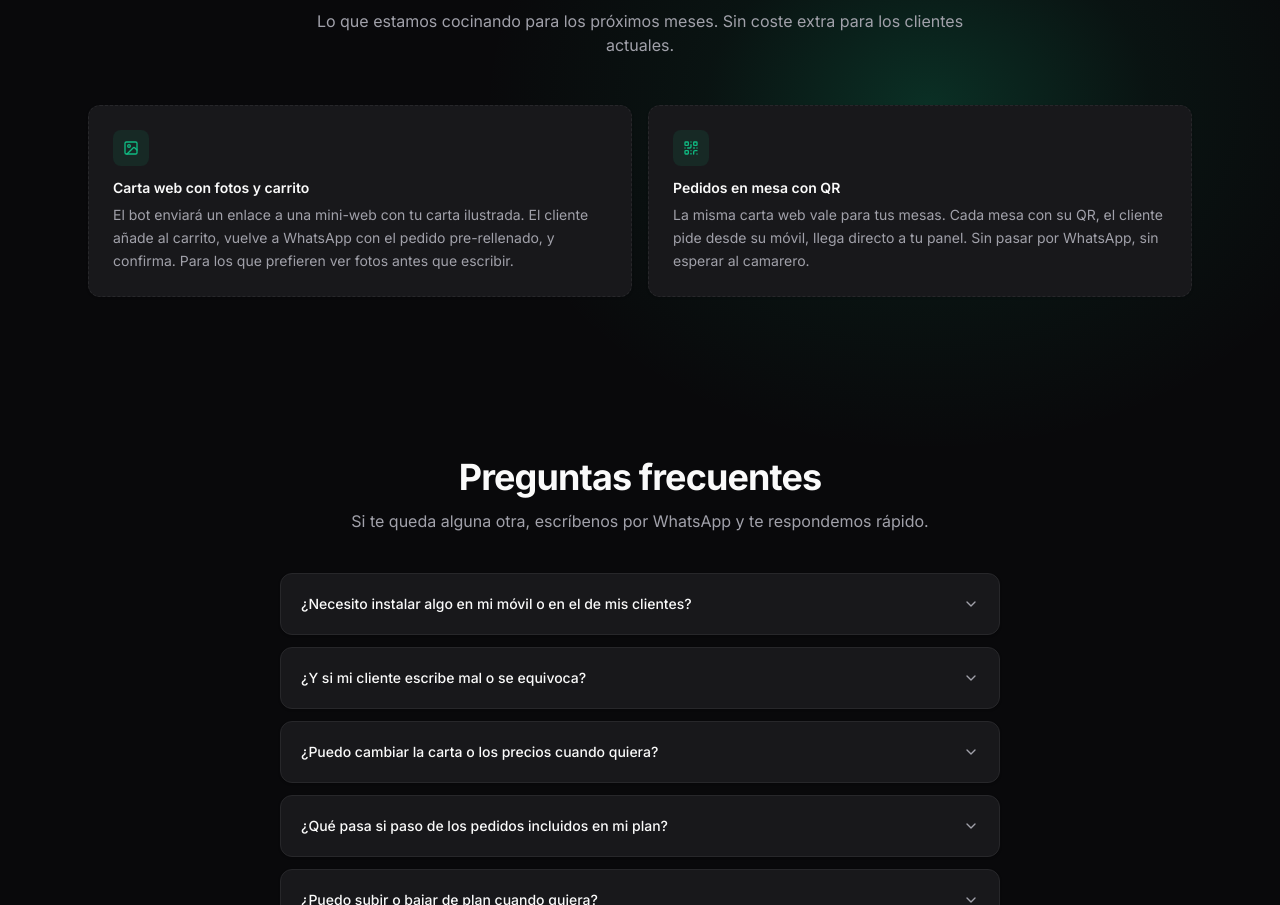
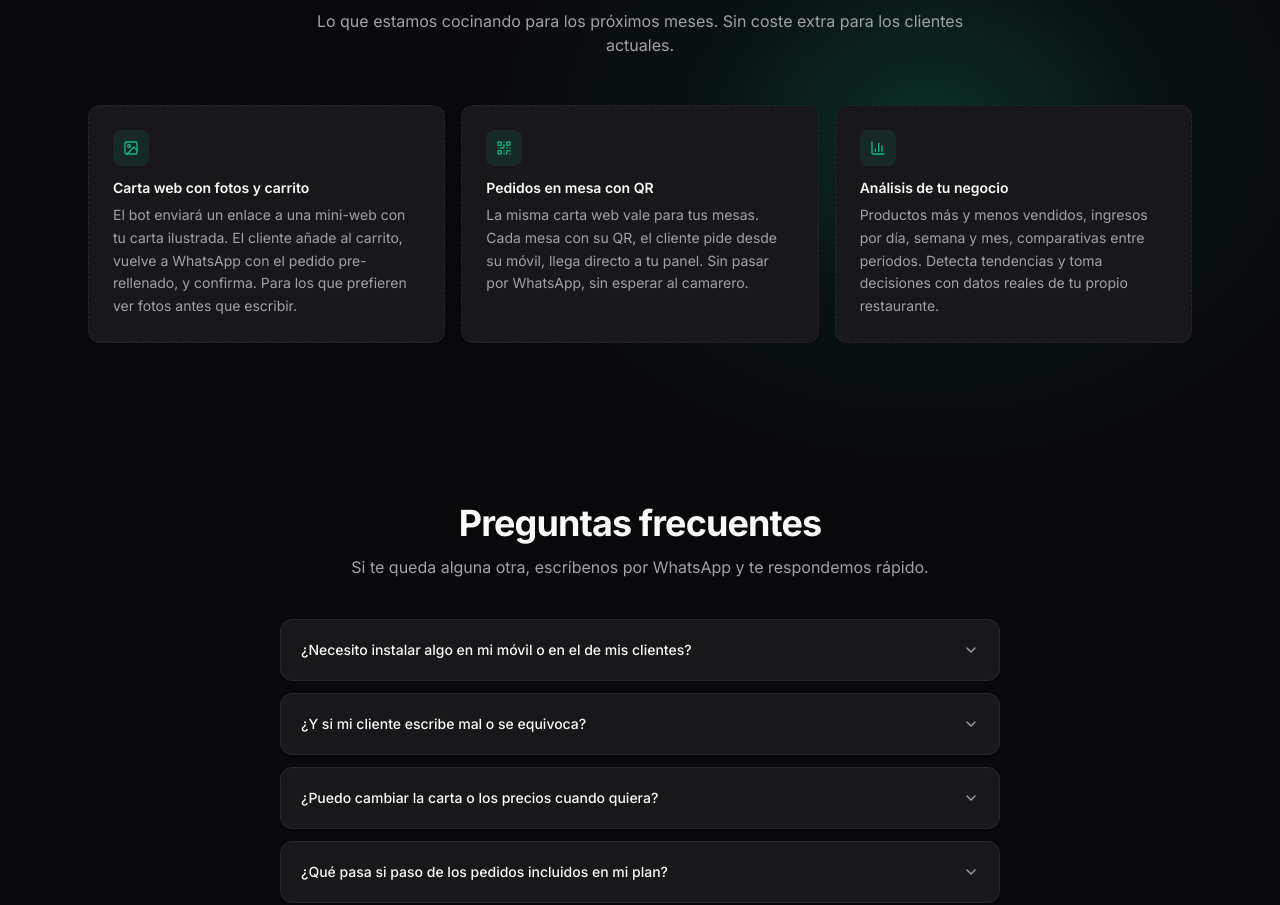
Before and after one commit to sancascd/panel-pedidos, a Next.js app: page / in a window 1280 px wide. Shown: the part 3557-4462 px from the top of the page. Built offline with nearby package versions, Linux system fonts and the light colour scheme.

Commit message:
feat: tercera tarjeta de Próximamente — Análisis del negocio
Productos más/menos vendidos, ingresos por día/semana/mes, comparativas
entre periodos. Grid pasa de 2 a 3 columnas en md+ para acomodar la nueva.

Co-Authored-By: Claude Opus 4.7 (1M context) <noreply@anthropic.com>

```diff
--- a/app/page.js
+++ b/app/page.js
@@ -5,7 +5,7 @@ import Link from 'next/link';
 import {
   MessageSquare, Bot, LayoutDashboard, Check, Star, Bell,
   Smartphone, Zap, ShieldCheck, Sparkles, ArrowRight,
-  ChevronDown, QrCode, Image as ImageIcon
+  ChevronDown, QrCode, Image as ImageIcon, BarChart3
 } from 'lucide-react';
 
 const WHATSAPP_VENTAS = '34685246694';
@@ -543,7 +543,7 @@ export default function PaginaLanding() {
             Lo que estamos cocinando para los próximos meses. Sin coste extra para los clientes actuales.
           </p>
         </div>
-        <div className="grid sm:grid-cols-2 gap-4">
+        <div className="grid md:grid-cols-3 gap-4">
           <div className="relative card p-6 border-dashed">
             <div className="w-9 h-9 rounded-lg bg-accent/10 flex items-center justify-center mb-3">
               <ImageIcon className="w-4 h-4 text-accent" />
@@ -563,6 +563,16 @@ export default function PaginaLanding() {
             <p className="text-sm text-text-muted leading-relaxed">
               La misma carta web vale para tus mesas. Cada mesa con su QR, el cliente pide desde su móvil,
               llega directo a tu panel. Sin pasar por WhatsApp, sin esperar al camarero.
+            </p>
+          </div>
+          <div className="relative card p-6 border-dashed">
+            <div className="w-9 h-9 rounded-lg bg-accent/10 flex items-center justify-center mb-3">
+              <BarChart3 className="w-4 h-4 text-accent" />
+            </div>
+            <h3 className="text-sm font-semibold text-text mb-1.5">Análisis de tu negocio</h3>
+            <p className="text-sm text-text-muted leading-relaxed">
+              Productos más y menos vendidos, ingresos por día, semana y mes, comparativas entre periodos.
+              Detecta tendencias y toma decisiones con datos reales de tu propio restaurante.
             </p>
           </div>
         </div>
```
